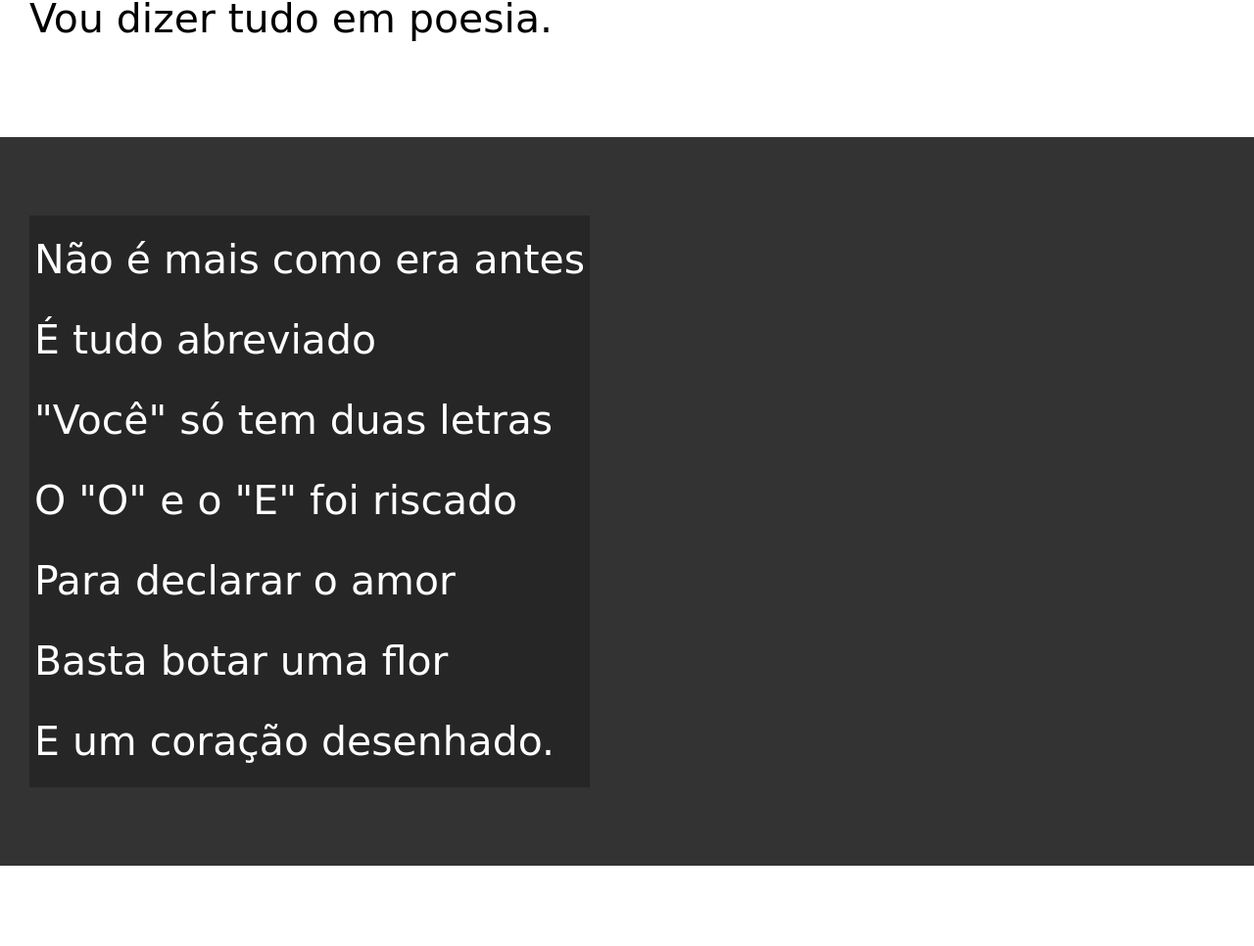
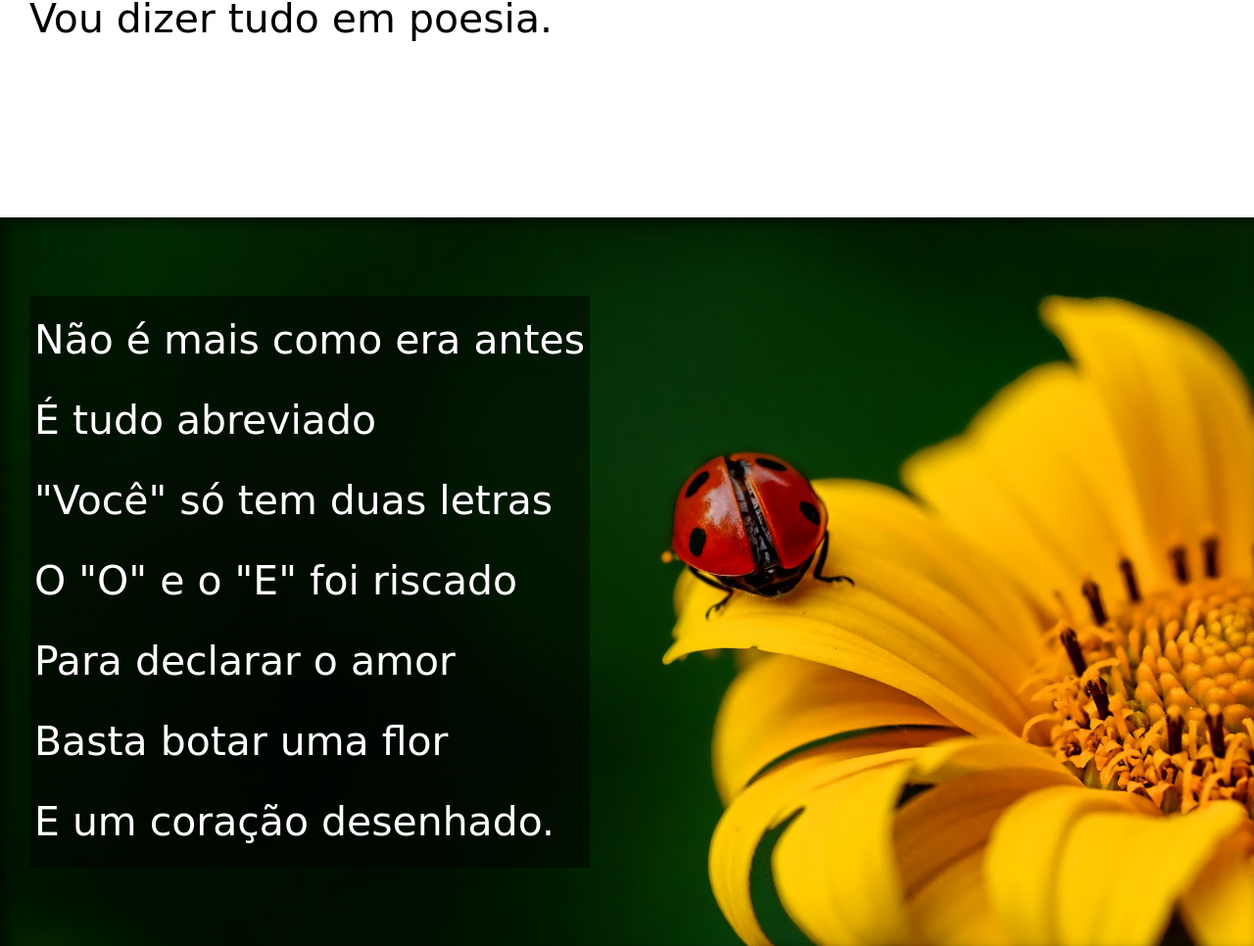
Before and after one commit to vmedeir0s/Projeto-Cordel, a plain HTML site: page index.html in a window 1280 px wide. Shown: the part 802-1768 px from the top of the page at 98% size. Drawn offline with nearby package versions, Linux system fonts and the light colour scheme; a web font is replaced by a local one.

Commit message:
Apply Parallax Scrolling Effect

```diff
--- a/estilo/style.css
+++ b/estilo/style.css
@@ -57,6 +57,10 @@ section {
     font-size: 3.2vw;
 }
 
+section > p {
+    padding-bottom: 2em;
+}
+
 section.normal {
      background-color: white;
      color: black;
@@ -65,12 +69,26 @@ section.normal {
 section.imagem {
     background-color: rgb(51, 51, 51);
     color: white;
+    box-shadow: inset 6px 6px 13px 0px rgba(0, 0, 0, 0.521);
+    background-size: cover;
+    background-attachment: fixed;
 }
 
 section.imagem > p {
-    background-color: rgba(0, 0, 0, 0.253);
+    background-color: rgba(0, 0, 0, 0.493);
     display: inline-block;
     padding: 5px;
+
+}
+
+section#img01 {
+    background-image: url('../imagens/background001.jpg');
+    background-position: right center;
+}
+
+section#img02{
+    background-image: url('../imagens/background002.jpg');
+    background-position: right center;
 }
 
 footer{
--- a/index.html
+++ b/index.html
@@ -27,7 +27,7 @@
         </p>
     </section>
 
-    <section class="imagem">
+    <section class="imagem" id="img01">
         <p>
             Não é mais como era antes <br>
             É tudo abreviado <br>
@@ -60,7 +60,7 @@
         </p>
     </section>
 
-    <section class="imagem">
+    <section class="imagem" id="img02">
         <p>
             Tenho saudade das cartas <br>
             Escritas com a própria mão <br>
```
